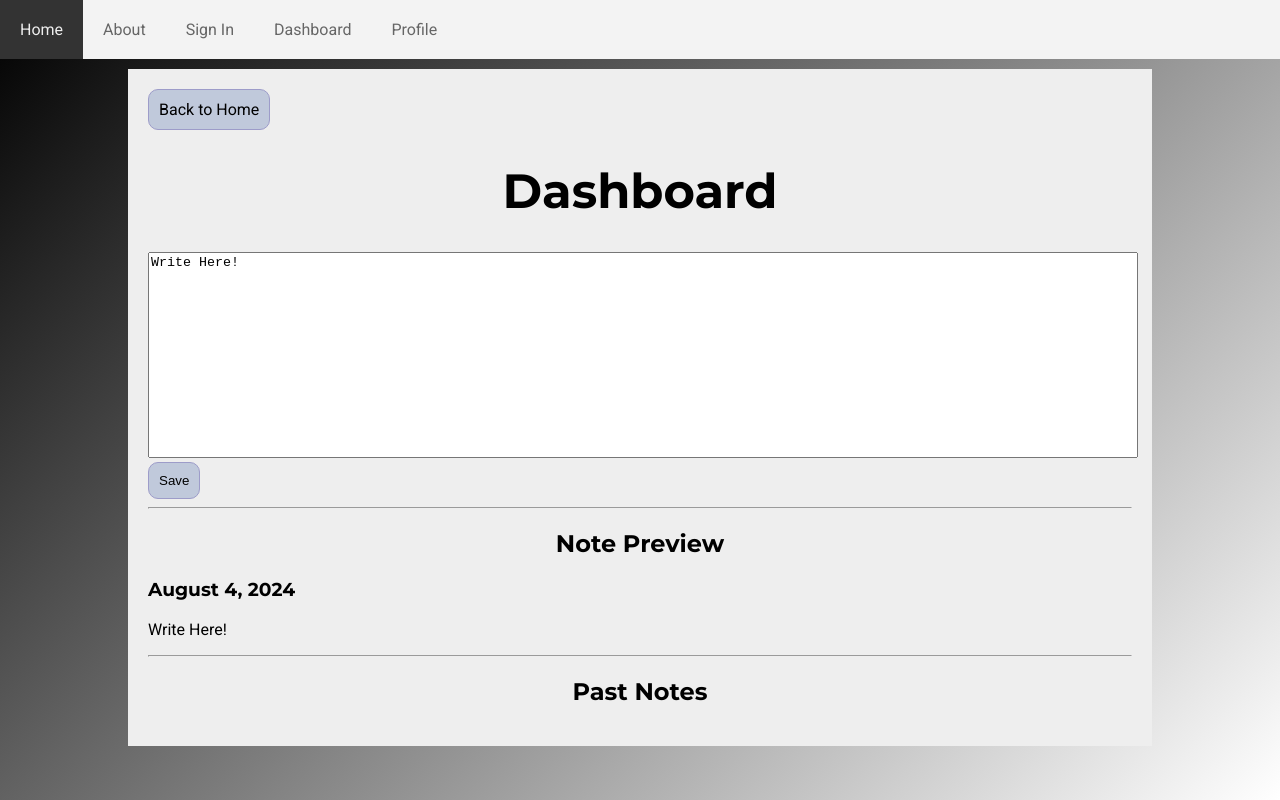
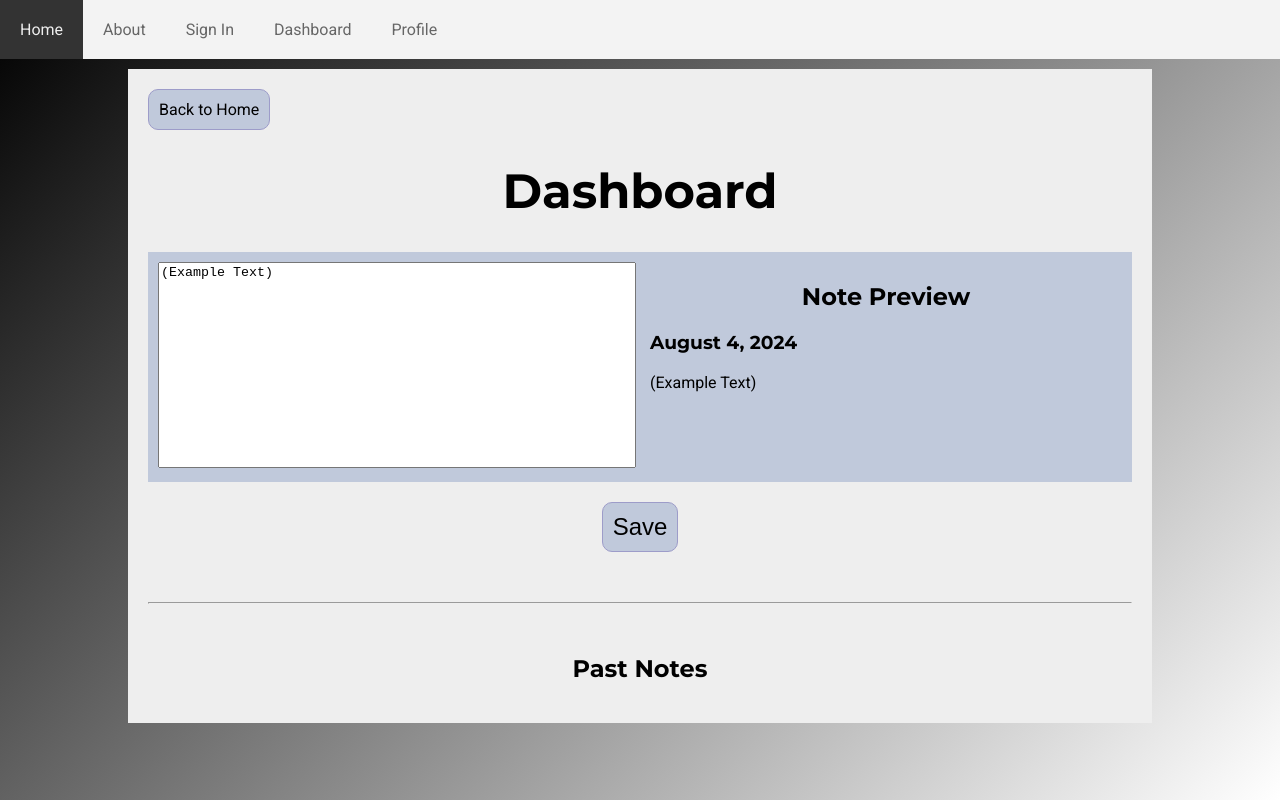
Before and after one commit to kroessam/note-maker, a React (Vite) app: page /dashboard in a window 1280 px wide. Built offline with nearby package versions, Linux system fonts and the light colour scheme.

Commit message:
Page Restyled to Align Editor & Preview

```diff
--- a/src/App.css
+++ b/src/App.css
@@ -95,10 +95,26 @@ h1 {
   }
 }
 
+.write-container {
+  display: flex;
+  background-color: var(--btn-bg);
+
+  & div {
+    width: 50%;
+    padding: 10px
+  }
+}
+
 .note {
   height: 200px;
   width: 100%;
   resize: none;
+}
+
+#btn-save {
+  display: block;
+  margin: 20px auto;
+  font-size: 24px;
 }
 
 .text-center {
@@ -109,6 +125,10 @@ h1 {
   margin: auto;
 }
 
+hr {
+  margin: 50px 0;
+}
+
 @media (min-width: 500px) {
   main {
     margin: 0 10%;
--- a/src/pages/Dashboard.tsx
+++ b/src/pages/Dashboard.tsx
@@ -2,7 +2,7 @@ import { useState } from "react";
 import { Link } from "react-router-dom";
 
 const Dashboard = () => {
-  const [note, setNote] = useState("Write Here!");
+  const [note, setNote] = useState("(Example Text)");
   const [notesList, setNotesList] = useState<string[]>([]);
 
   const getDate = () => {
@@ -20,8 +20,13 @@ const Dashboard = () => {
   const [date, setDate] = useState(getDate());
 
   const handleSave = () => {
+    if (note === "") {
+      alert("Note must not be blank!");
+    } else {
       setDate(getDate); // Update date (and time!) on save
       setNotesList([...notesList, `${date}: ${note}`]); // Add note w/ date to list
+      setNote(""); // Reset text input
+    }
   };
 
   return (
@@ -31,18 +36,23 @@ const Dashboard = () => {
           Back to Home
         </Link>
         <h1>Dashboard</h1>
+        <div className="write-container">
+          <div className="note-box">
             <textarea
               className="note"
               value={note}
               onChange={(e) => setNote(e.target.value)}
             ></textarea>
-        <button className="btn" onClick={handleSave}>
-          Save
-        </button>
-        <hr />
+          </div>
+          <div className="preview-box">
             <h2 className="text-center">Note Preview</h2>
             <h3>{date}</h3>
             <p>{note}</p>
+          </div>
+        </div>
+        <button id="btn-save" className="btn" onClick={handleSave}>
+          Save
+        </button>
         <hr />
         <h2 className="text-center">Past Notes</h2>
         {notesList.map((thisNote) => (
```
Lines whose indentation alone changed are shown as unchanged.
